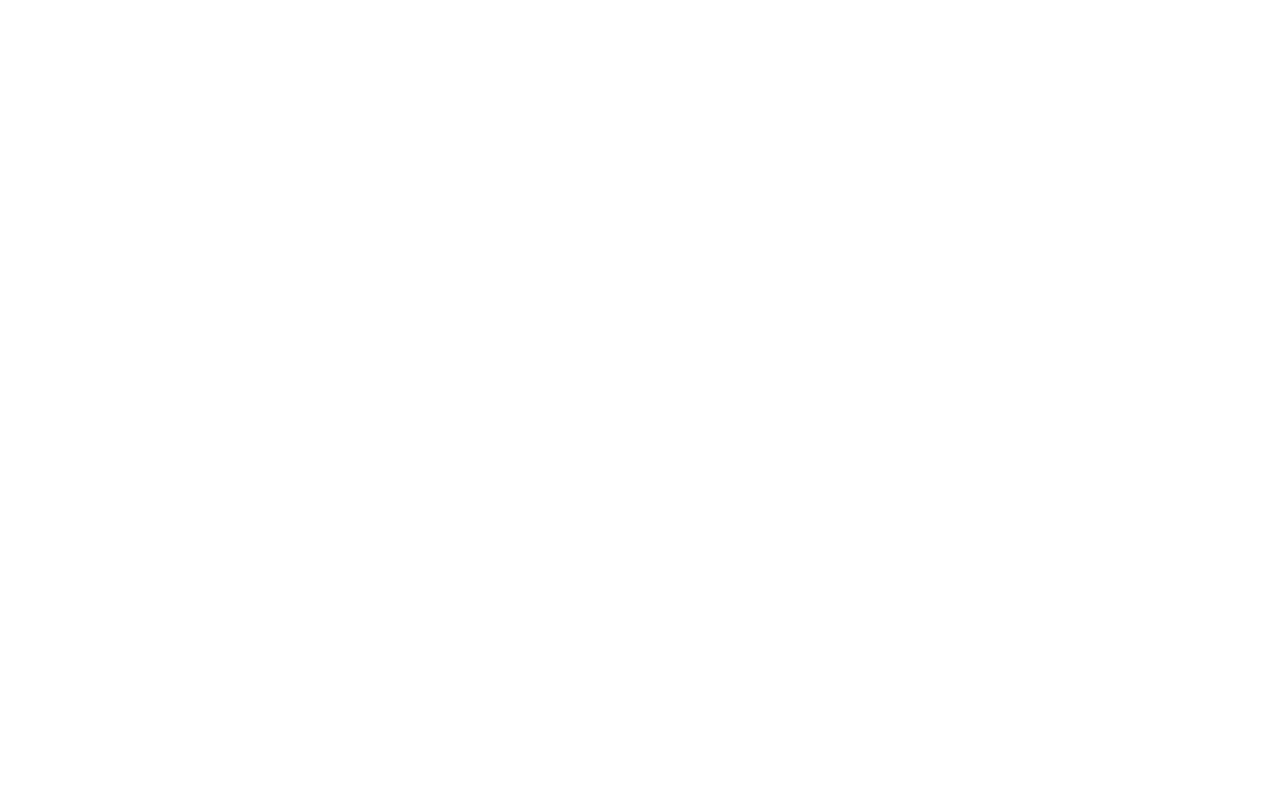
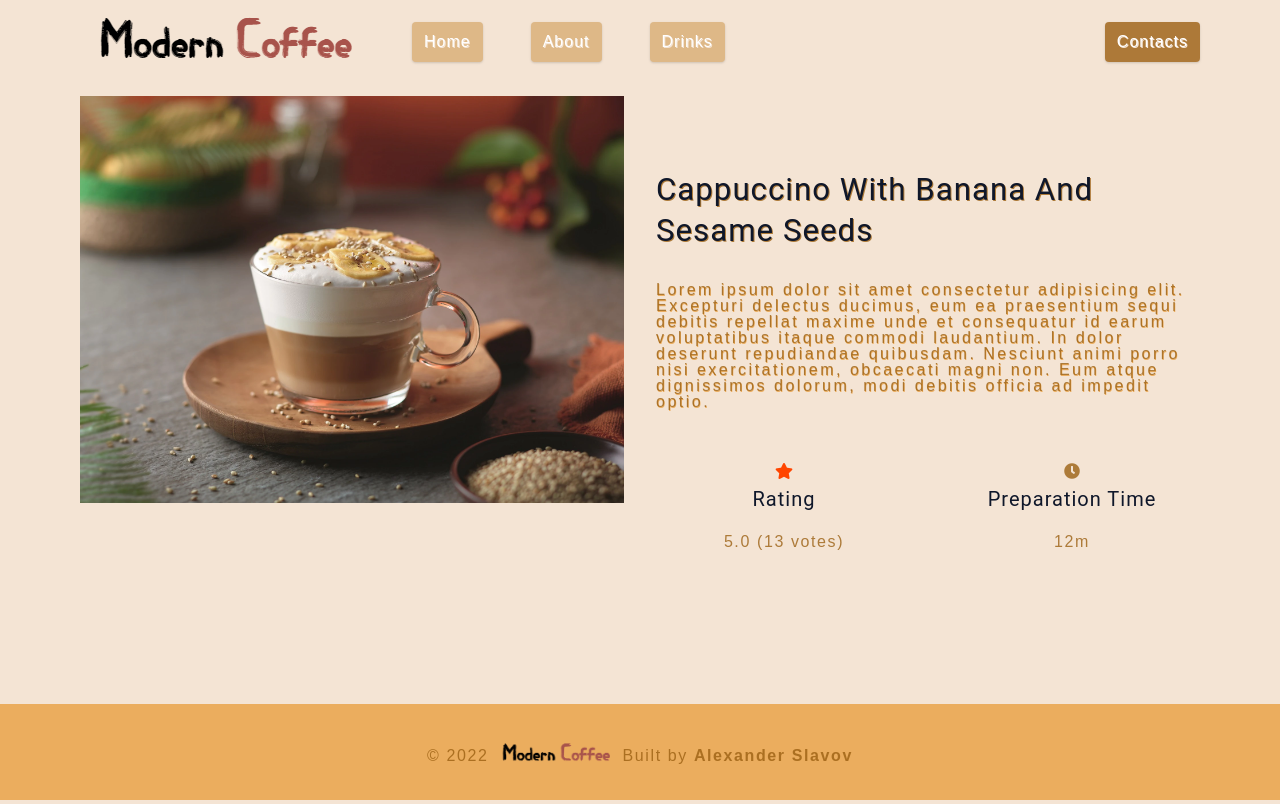
Before and after one commit to Lazerlight/Modern-Coffee---Website, a plain HTML site: page SinglePage.html in a window 1280 px wide. Drawn offline with Linux system fonts and the light colour scheme.

Commit message:
SinglePage update

```diff
--- a/SinglePage.html
+++ b/SinglePage.html
@@ -0,0 +1,105 @@
+<!DOCTYPE html>
+<html lang="en">
+
+<head>
+    <meta charset="UTF-8" />
+    <meta http-equiv="X-UA-Compatible" content="IE=edge" />
+    <meta name="viewport" content="width=device-width, initial-scale=1.0" />
+    <!-- title of page -->
+    <title>Modern Coffee || About</title>
+    <!-- favicon -->
+    <link rel="shortcut icon" href="./assets/favicon.ico">
+    <!-- normalize -->
+    <link rel="stylesheet" href="./css/normalize.css" />
+    <!-- font-awesome -->
+    <link rel="stylesheet" href="https://cdnjs.cloudflare.com/ajax/libs/font-awesome/5.14.0/css/all.min.css" />
+    <!-- main css -->
+    <link rel="stylesheet" href="./css/main.css" />
+    <style>
+        .MainPageFooter {
+            position: absolute;
+        }
+
+        @media screen and (max-width: 992px) {
+            .MainPageFooter {
+                position: relative;
+            }
+        }
+    </style>
+</head>
+
+<body>
+    <!-- Start of Nav bar -->
+    <nav class="navbar">
+        <div class="nav-center">
+            <!-- Header -->
+            <div class="nav-header">
+                <a href="./index.html"> <img src="./assets/logoCoffee.png" alt="Logo"></a>
+                <button type="button" class="btn nav-btn"><i class="fas fa-align-justify"></i></button>
+            </div>
+            <!-- Links -->
+            <div class="nav-links">
+                <div class="nav-link">
+                    <a href="./index.html" class="btn">Home</a>
+                </div>
+                <div class="nav-link">
+                    <a href="./about.html" class="btn">About</a>
+                </div>
+                <div class="nav-link">
+                    <a href="./drinks.html" class="btn">Drinks</a>
+                </div>
+                <div class="nav-link contact-link">
+                    <a href="./contact.html" class="btn">Contacts</a>
+                </div>
+            </div>
+
+        </div>
+    </nav>
+    <!-- End of Nav bar -->
+
+    <!-- Start of Main element -->
+    <main class="MainPage">
+        <!-- Single page section -->
+        <section class="singlePage">
+            <article class="singleIMG">
+                <img src="./assets/Cappuccino.png" alt="Picture of coffee" class="img">
+            </article>
+            <article class="singlePageInfo">
+                <h3>Cappuccino with Banana and Sesame seeds</h3>
+                <p>Lorem ipsum dolor sit amet consectetur adipisicing elit. Excepturi delectus ducimus, eum ea
+                    praesentium sequi debitis repellat maxime unde et consequatur id earum voluptatibus itaque
+                    commodi
+                    laudantium. In dolor deserunt repudiandae quibusdam. Nesciunt animi porro nisi exercitationem,
+                    obcaecati magni non. Eum atque dignissimos dolorum, modi debitis officia ad impedit optio.</p>
+                <!-- Icons -->
+                <div class="IconClass">
+                    <!-- Single Icon -->
+                    <article>
+                        <i class="fas fa-star"></i>
+                        <h5>Rating</h5>
+                        <p>5.0 (13 votes)</p>
+                    </article>
+                    <!-- Single Icon -->
+                    <article>
+                        <i class="fas fa-clock"></i>
+                        <h5>Preparation Time</h5>
+                        <p>12m</p>
+                    </article>
+                </div>
+            </article>
+        </section>
+    </main>
+    <!-- End of Main element -->
+
+    <!-- Start of Footer element -->
+    <footer class="MainPageFooter">
+        <p>
+            &copy; <span class="date">2022</span><span class="footer-logo"><img src="./assets/logoCoffee.png"
+                    alt="ModernCoffee"></span>
+            Built by <span class="creator-name"><strong>Alexander Slavov</strong></span>
+        </p>
+    </footer>
+    <!-- End of Footer element -->
+</body>
+
+</html>
--- a/css/main.css
+++ b/css/main.css
@@ -394,8 +394,62 @@ p {
 .contactFormBTN {
   background-color: var(--secondary);
 }
+.singlePage {
+  display: grid;
+}
+.singlePageInfo > p {
+  color: var(--secondary);
+  text-shadow: 0.5px 0.5px var(--coffeeBrown);
+  letter-spacing: 2.5px;
+}
+.singlePageInfo > h3 {
+  text-shadow: 1px 1px var(--secondary);
+}
+.singlePageInfo {
+  margin-right: 1rem;
+  margin-left: 1rem;
+}
+.singleIMG {
+  margin-right: 1rem;
+  margin-left: 1rem;
+}
+.IconClass {
+  gap: 2rem;
+  display: grid;
+  text-align: center;
+  justify-content: center;
+  margin-bottom: 2rem;
+  margin-top: 3rem;
+}
+.fa-star {
+  color: orangered;
+}
+.fa-clock {
+  color: var(--secondary);
+}
+
 /* Media Queries */
 @media screen and (min-width: 992px) {
+  .singlePage {
+    grid-template-columns: 1fr 1fr;
+    align-items: center;
+    justify-content: center;
+    grid-template-rows: 35rem;
+  }
+  .singleIMG {
+    height: 100%;
+    max-width: 40rem;
+    margin-left: 5rem;
+  }
+  .singlePageInfo {
+    margin-right: 5rem;
+    justify-content: center;
+    align-items: center;
+    display: grid;
+  }
+  .IconClass {
+    grid-template-columns: 1fr 1fr;
+  }
   .aboutPage {
     grid-template-columns: 1fr 1fr;
     grid-template-rows: 30rem;
```
